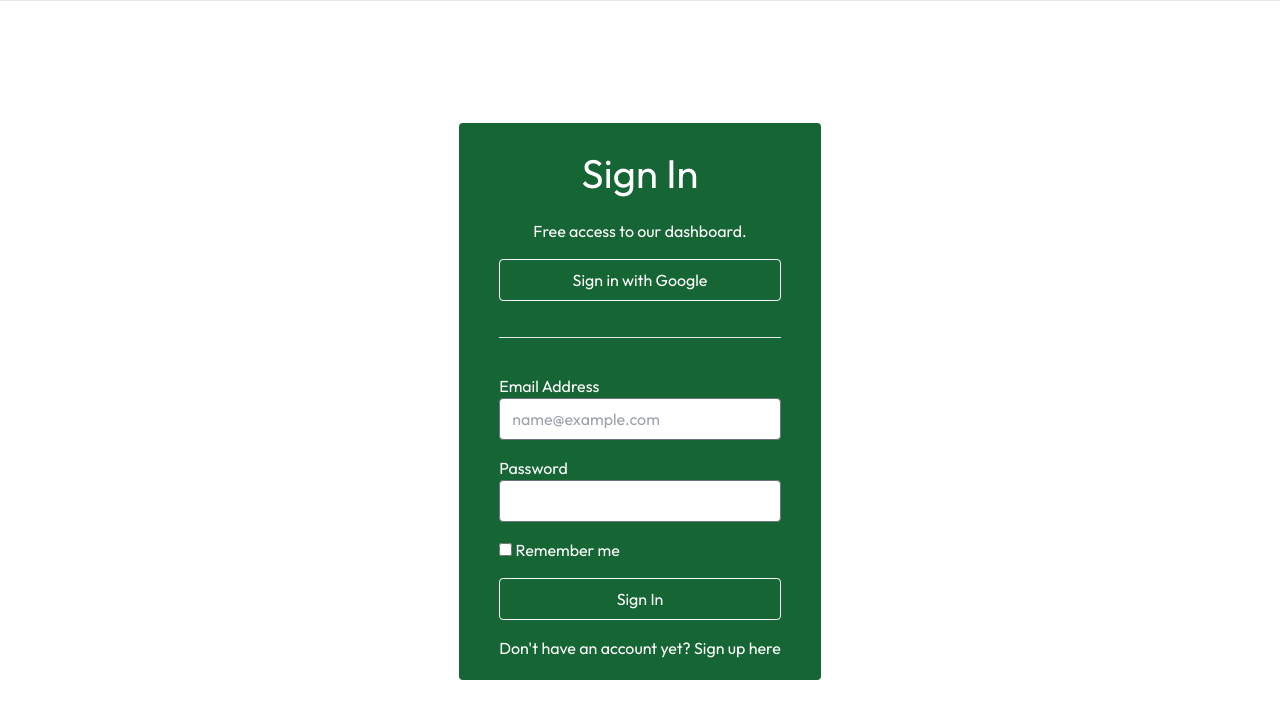
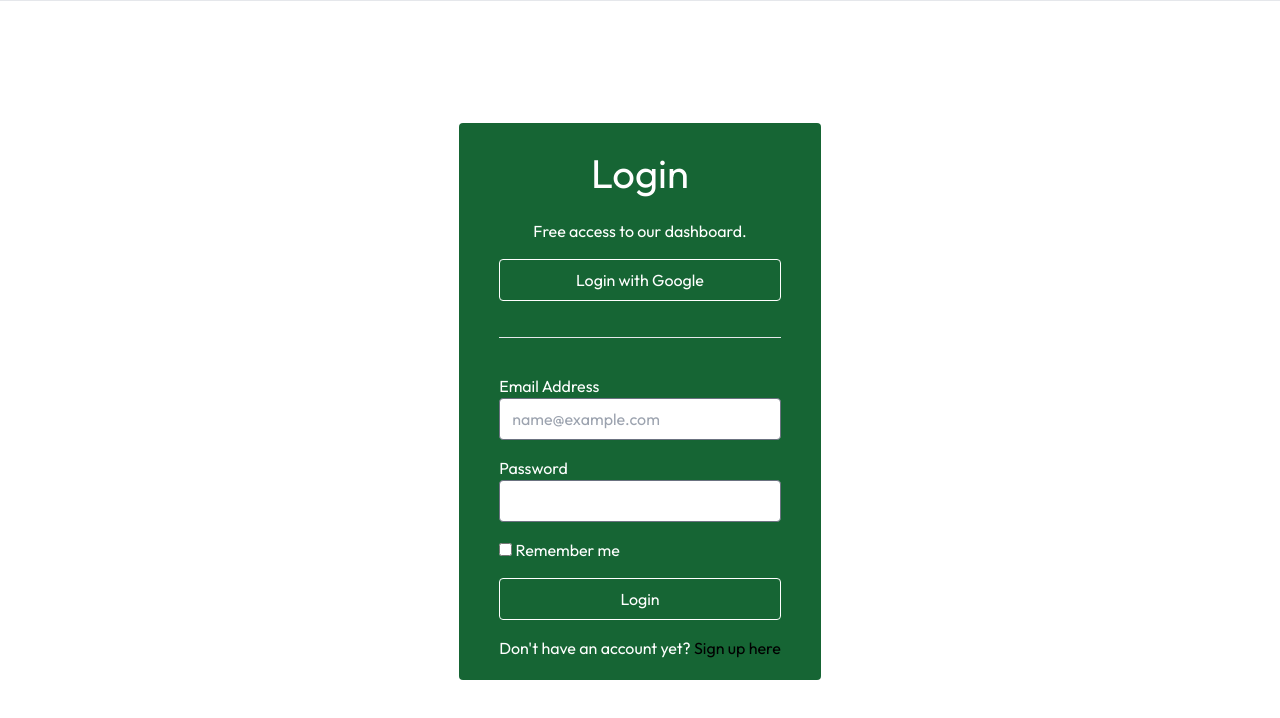
Before and after one commit to xiaqian1999/Content-Organizer, a React (Vite) app in the folder frontend/: page /user in a window 1280 px wide. Shown: the top 718 px of the page. Built offline with nearby package versions, Linux system fonts and the light colour scheme.

Commit message:
Frontend: User able to switch between login/register while initialize backend

```diff
--- a/frontend/src/pages/UserLogin.jsx
+++ b/frontend/src/pages/UserLogin.jsx
@@ -1,35 +1,48 @@
-import React, { useState } from 'react'
+import React, { useEffect, useState } from 'react'
 
 const UserLogin = (url, setIsAuthenticated) => {
 
-  const [currState, setCurrState] = useState("Sign In")
+  const [currState, setCurrState] = useState("Login")
+  const [data, setData] = useState({
+    name:"",
+    email: "",
+    password: ""
+  })
+
+  const onChangeHandler = (event) => {
+    const name = event.target.name;
+    const value = event.target.value;
+    setData(data=>({...data, [name]:value}))
+  }
+
+
   return (
     <div className='w-full h-screen flex flex-row z-1 text-white py-10 justify-center'>
       <div className='bg-green-800 py-5 px-10 rounded self-center text-center'>
-        <form className='grid grid-flow-row gap-4'>
+        <form className='grid grid-flow-row gap-4 '>
           <div className='grid grid-flow-row gap-4'>
             <h1 className='text-[40px]'>{currState}</h1>
             <p>Free access to our dashboard.</p>
-            <button className='border border-white px-3 py-2 rounded cursor-pointer'>Sign in with Google</button>
+            <button className='border border-white px-3 py-2 rounded cursor-pointer'>Login with Google</button>
           </div>
 
           <hr className='my-5'/>
           {currState==="Sign Up" ?
             <div className='grid'>
               <p className='text-left'>Full Name</p>
-              <input type="text" className='border border-gray-500 px-3 py-2 rounded' />
+              <input name="name" onChange={onChangeHandler} value={data.name} type="text" className='border border-gray-500 px-3 py-2 rounded text-black' />
             </div>
           : <></>
           }
 
           <div className='grid'>
             <p className='text-left'>Email Address</p>
-            <input type="text" className='border border-gray-500 px-3 py-2 rounded' placeholder='name@example.com' />
+            <input name="email" onChange={onChangeHandler} value={data.email} type="text" className='border border-gray-500 px-3 py-2 rounded text-black' placeholder='name@example.com' />
           </div>
 
           <div className='grid'>
           <p className='text-left'> Password </p>
-            <input type="text" className='border border-gray-500 px-3 py-2 rounded' />
+            <input name="password" onChange={onChangeHandler} value={data.password} type="password" className='border border-gray-500 px-3 py-2 rounded text-black' />
           </div>
 
           {currState==="Sign Up"
@@ -37,11 +50,11 @@ const UserLogin = (url, setIsAuthenticated) => {
             : <div className='text-left'><input type="checkbox" /> Remember me</div>
           }
 
-          <button className='border border-white px-3 py-2 rounded cursor-pointer'>{currState==="Sign Up" ? "Sign Up" : "Sign In"}</button>
+          <button className='border border-white px-3 py-2 rounded cursor-pointer'>{currState==="Sign Up" ? "Sign Up" : "Login"}</button>
 
           {currState==="Sign Up"
-            ? <p>Already have an account? <a href="">Sign In here</a></p>
-            : <p>Don't have an account yet? <a href="">Sign up here</a></p>
+            ? <p>Already have an account? <span className='cursor-pointer text-black hover:text-orange-600' onClick={()=> setCurrState("Login")}>Login here</span></p>
+            : <p>Don't have an account yet? <span className='cursor-pointer text-black hover:text-orange-600' onClick={()=> setCurrState("Sign Up")}>Sign up here</span></p>
           }
         </form>
       </div>
```
